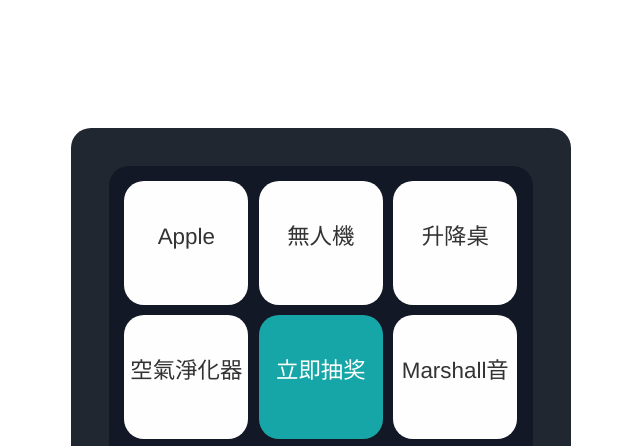
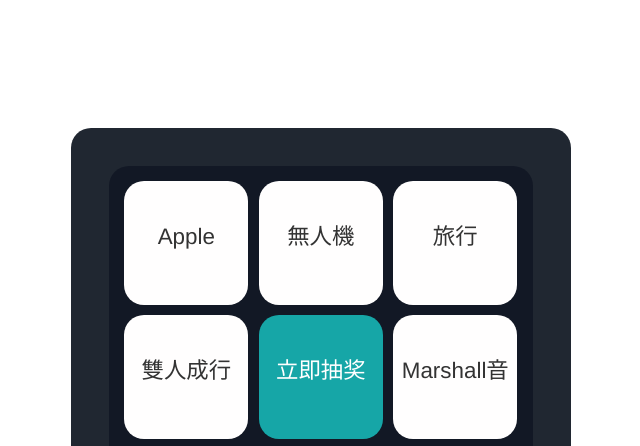
Before and after one commit to Kaily179/XD, a plain HTML site: page index.html in a window 1280 px wide. Shown: the top 446 px of the page, without its empty margins (319-959 px from the left). Drawn offline with Linux system fonts and the light colour scheme.

Commit message:
Update index.html

```diff
--- a/index.html
+++ b/index.html
@@ -15,8 +15,8 @@
         <ul>
             <li class="valueNum num0">Apple Watch7</li>
             <li class="valueNum num1">無人機</li>
-            <li class="valueNum num2">升降桌</li>
-            <li class="valueNum num7">空氣淨化器</li>
+            <li class="valueNum num2">旅行</li>
+            <li class="valueNum num7">雙人成行</li>
             <li class="star">立即抽奖</li>
             <li class="valueNum num3">Marshall音響</li>
             <li class="valueNum num6">打印機</li>
```
